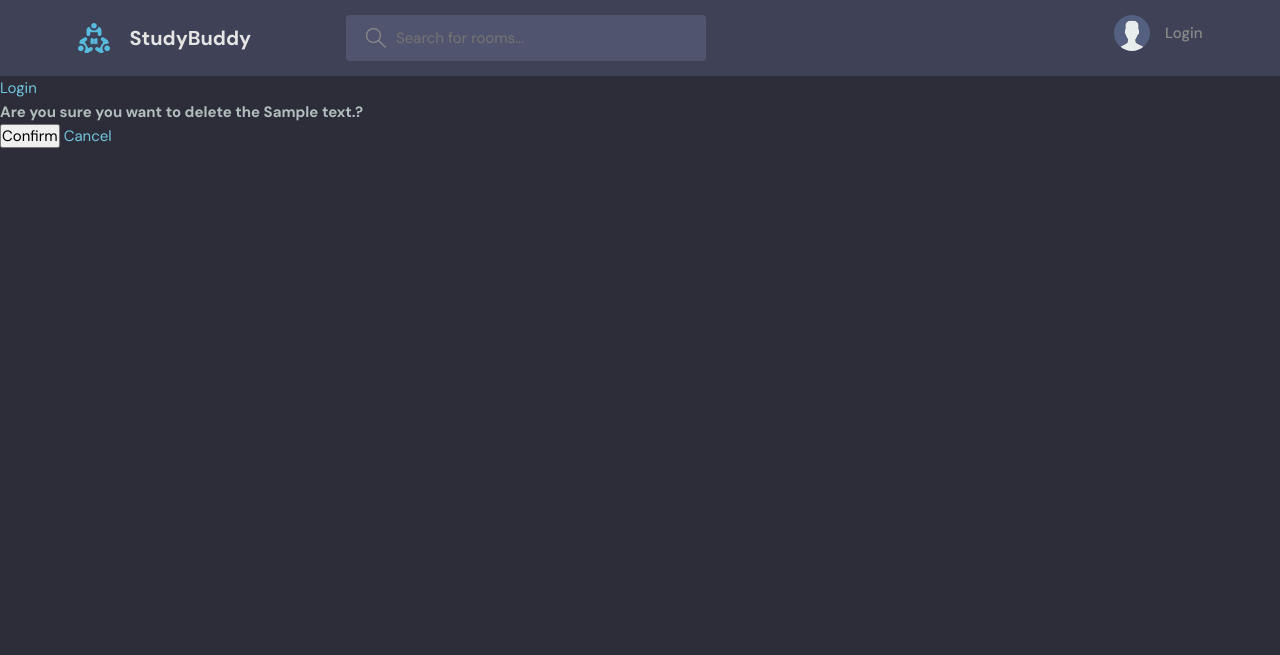
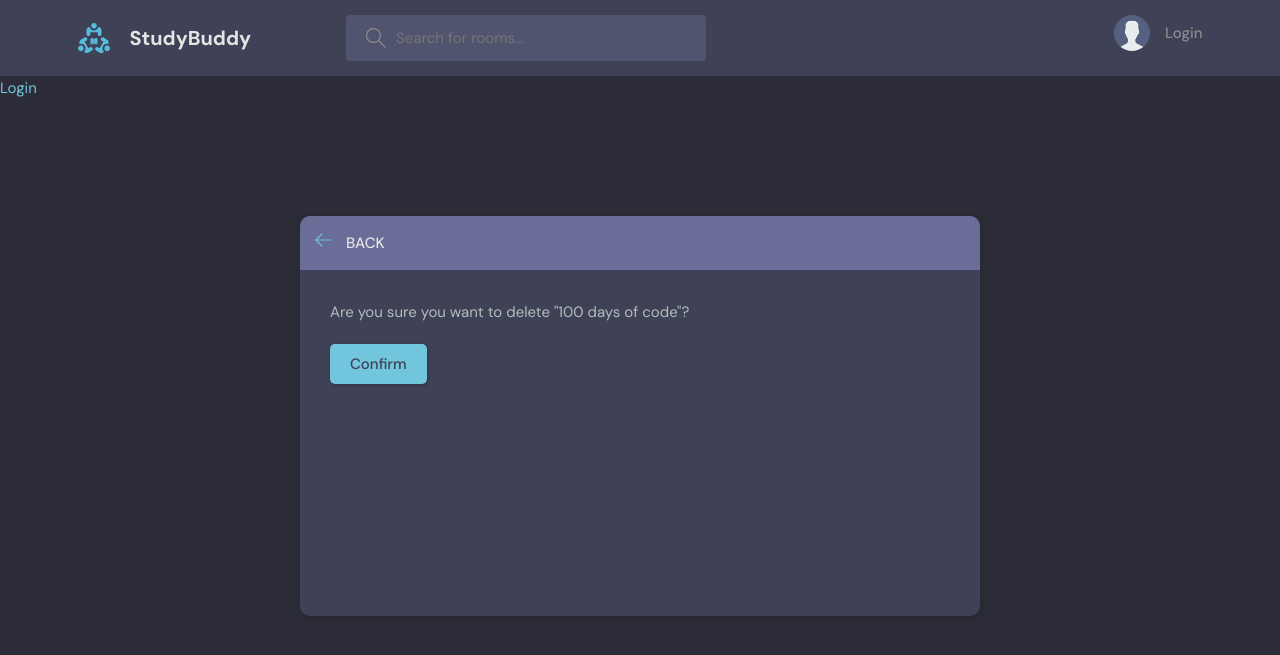
Before and after one commit to degisew/HubSpot, a Django app: page /delete-message/1/ in a window 1280 px wide. Shown: the top 655 px of the page. Run offline with Django 4.2, Linux system fonts and the light colour scheme; tables that the repository leaves empty hold one stand-in row (values such as "Sample post").

Commit message:
Added a delete page theme

```diff
--- a/core/templates/core/delete.html
+++ b/core/templates/core/delete.html
@@ -1,14 +1,36 @@
-{% extends 'index.html' %}
+{% extends "index.html" %}
+{% block content %}
+    <main class="delete-item layout">
+        <div class="container">
+            <div class="layout__box">
+                <div class="layout__boxHeader">
+                    <div class="layout__boxTitle">
+                        <a href="{{request.META.HTTP_REFERER}}">
+                            <svg version="1.1" xmlns="http://www.w3.org/2000/svg" width="32" height="32"
+                                viewBox="0 0 32 32">
+                                <title>arrow-left</title>
+                                <path
+                                    d="M13.723 2.286l-13.723 13.714 13.719 13.714 1.616-1.611-10.96-10.96h27.625v-2.286h-27.625l10.965-10.965-1.616-1.607z">
+                                </path>
+                            </svg>
+                        </a>
+                        <h3>Back</h3>
+                    </div>
+                </div>
+                <div class="layout__body">
+                    <form class="form" action="#">
+                        <div class="form__group">
+                            <p>Are you sure you want to delete "100 days of code"?</p>
+                        </div>
 
-{% block content %}
-<div class="delete">
-    <h3>Are you sure you want to delete the {{data}}?</h3>
-    <div class="btn-actions">
-        <form action="" method="POST">
-            {% csrf_token %}
-            <input type="submit" value="Confirm">
-            <a href="{{request.META.HTTP_REFERER}}">Cancel</a>
-        </form>
-    </div>
-</div>
-{% endblock%}
+                        <div class="for__group">
+                            <input class="btn btn--main" type="submit" value="Confirm" />
+                        </div>
+
+                    </form>
+                </div>
+            </div>
+        </div>
+    </main>
+    <script src="script.js"></script>
+    {% endblock content %}
```
Also changed, not shown: core/templates/core/delete_old.html (added, +14 -0 lines).
